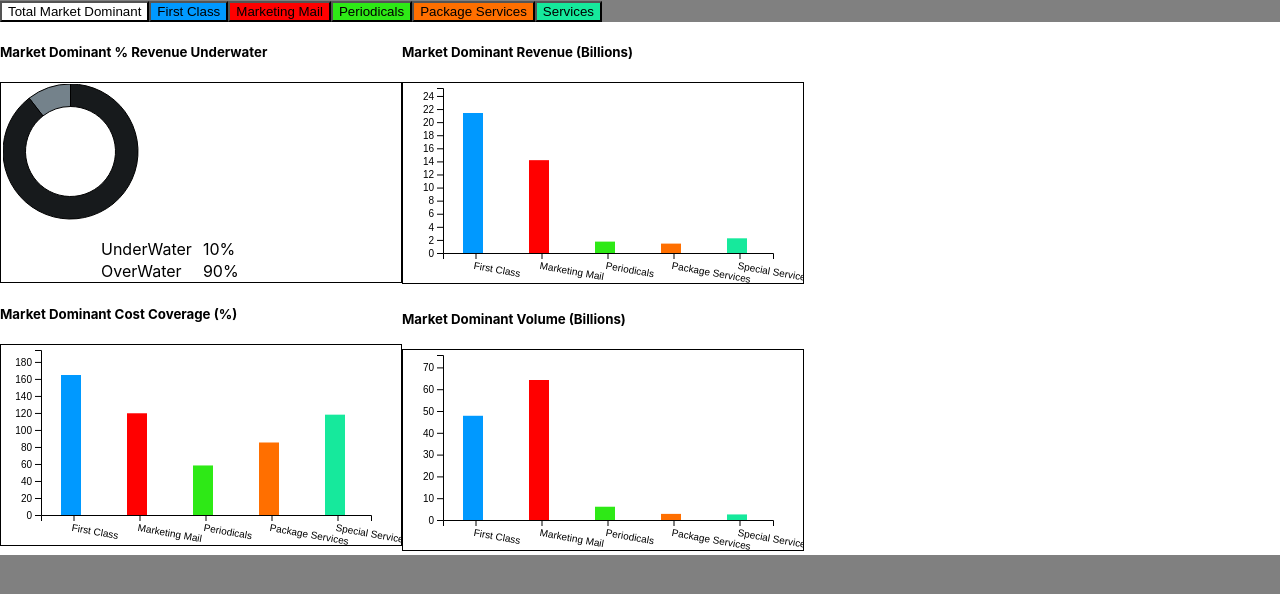
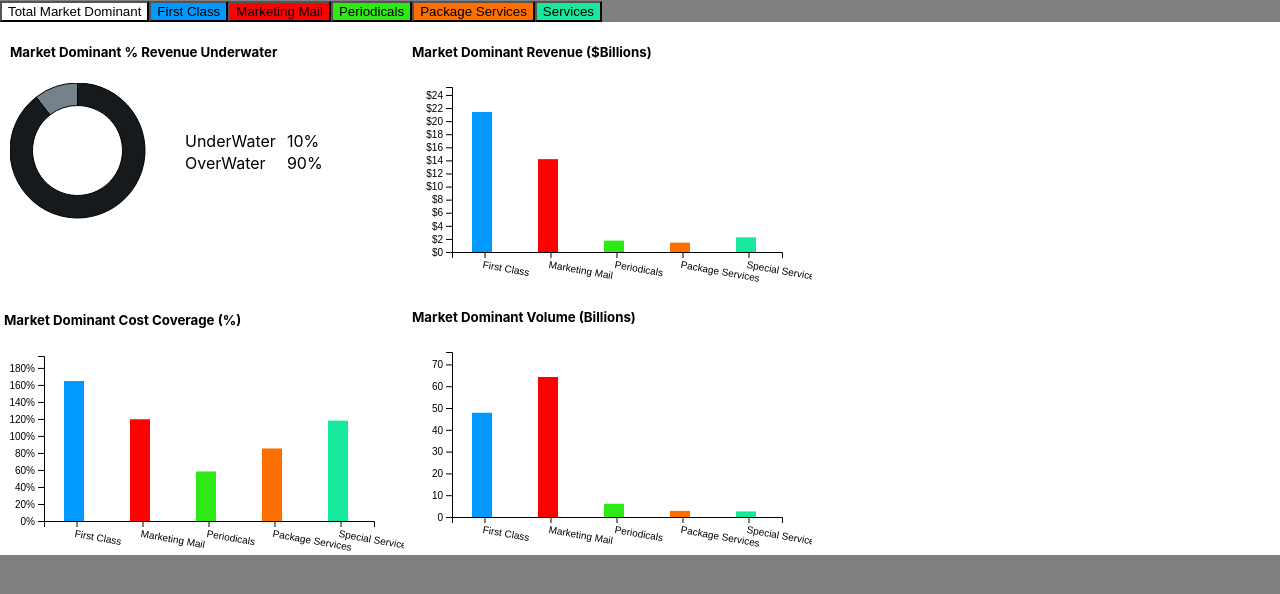
Before and after one commit to MattTheEconomist/Timer_in_react, a React (Create React App) app: page / in a window 1280 px wide. Shown: the top 594 px of the page. Built offline with nearby package versions, Linux system fonts and the light colour scheme.

Commit message:
this is the end my friend

```diff
--- a/src/App.js
+++ b/src/App.js
@@ -33,12 +33,12 @@ function App() {
   let titles = {
     //what graphs go with MD?
     // MarketDominant:{},
-    MarketingMail:{underPie: 'Marketing Mail % Revenue Underwater', ccBar: 'Marketing Mail Cost Coverage (%)', revBar: 'Marketing Mail Revenue (Billions)' , volBar: 'Marketing Mail Volume  (Billions)'},
-    FirstClass:{underPie: 'First Class % Revenue Underwater', ccBar: 'First Class Cost Coverage (%)', revBar: 'First Class Revenue (Billions)', volBar: 'First Class Volume (Billions)' },
-    Periodicals:{underPie: 'Periodicals % Revenue Underwater' , ccBar: 'Periodicals Cost Coverage (%)', revBar: 'Periodicals Revenue (Billions)' , volBar: 'Periodicals Volume (Billions)'},
-    PackageServices:{underPie: 'Package Services % Revenue Underwater', ccBar:'Package Services Cost Coverage (%)', revBar: 'Package Revenue (Billions)', volBar: 'Package Services Volume (Billions)'},
-    Services:{underPie: 'Services % Revenue Underwater', ccBar:'Services Cost Coverage (%)', revBar: 'Services Revenue (Billions)', volBar: 'Services Volume (Billions)'},
-    TotalMarketDominant:{underPie: 'Market Dominant % Revenue Underwater', ccBar:'Market Dominant Cost Coverage (%)', revBar: 'Market Dominant Revenue (Billions)', volBar: 'Market Dominant Volume (Billions)'},
+    MarketingMail:{underPie: 'Marketing Mail % Revenue Underwater', ccBar: 'Marketing Mail Cost Coverage (%)', revBar: 'Marketing Mail Revenue ($Billions)' , volBar: 'Marketing Mail Volume  (Billions)'},
+    FirstClass:{underPie: 'First Class % Revenue Underwater', ccBar: 'First Class Cost Coverage (%)', revBar: 'First Class Revenue ($Billions)', volBar: 'First Class Volume (Billions)' },
+    Periodicals:{underPie: 'Periodicals % Revenue Underwater' , ccBar: 'Periodicals Cost Coverage (%)', revBar: 'Periodicals Revenue ($Billions)' , volBar: 'Periodicals Volume (Billions)'},
+    PackageServices:{underPie: 'Package Services % Revenue Underwater', ccBar:'Package Services Cost Coverage (%)', revBar: 'Package Revenue ($Billions)', volBar: 'Package Services Volume (Billions)'},
+    Services:{underPie: 'Services % Revenue Underwater', ccBar:'Services Cost Coverage (%)', revBar: 'Services Revenue ($Billions)', volBar: 'Services Volume (Billions)'},
+    TotalMarketDominant:{underPie: 'Market Dominant % Revenue Underwater', ccBar:'Market Dominant Cost Coverage (%)', revBar: 'Market Dominant Revenue ($Billions)', volBar: 'Market Dominant Volume (Billions)'},
   }
 
 
@@ -192,6 +192,8 @@ function App() {
 
 
 
+
+
       return <>
     <div className="buttonArea">
     <input type="button" value="Total Market Dominant" onClick={handleClassSelect} id="TotalMDBtn" className="classBtn"/>
@@ -209,15 +211,15 @@ function App() {
     <div className="chartArea">
         <div className="leftArea">
             <Pie className="pieChart" size={135} values={pieData} percents={pieDataPct} title={titles[selectedClass].underPie}  pieDataColors = {pieDataColors}/>
-            <Bar   className ="barChart" width={400} height={200} labels={productData} values={ccData} title={titles[selectedClass].ccBar} currentClass={specialClass} baseColor={baseColor[selectedClass]}  barColorList={barColorList}/>
+            <Bar   className ="barChart" width={400} height={200} labels={productData} values={ccData} title={titles[selectedClass].ccBar} currentClass={specialClass} baseColor={baseColor[selectedClass]}  barColorList={barColorList} units={'percent'}/>
 
 
 
       </div>
         <div className="barArea">
 
-        <Bar   className ="barChart" width={400} height={200} labels={productData} values={revData} title={titles[selectedClass].revBar} currentClass={specialClass} baseColor={baseColor[selectedClass]} barColorList={barColorList}/>
-        <Bar   className ="barChart" width={400} height={200} labels={productData} values={volData} title={titles[selectedClass].volBar} currentClass={specialClass}baseColor={baseColor[selectedClass]}  barColorList={barColorList}/>
+        <Bar   className ="barChart" width={400} height={200} labels={productData} values={revData} title={titles[selectedClass].revBar} currentClass={specialClass} baseColor={baseColor[selectedClass]} barColorList={barColorList} units={'dollars'}/>
+        <Bar   className ="barChart" width={400} height={200} labels={productData} values={volData} title={titles[selectedClass].volBar} currentClass={specialClass}baseColor={baseColor[selectedClass]}  barColorList={barColorList} units={'pieces'}/>
 
 
       </div>
--- a/src/charts/bar.js
+++ b/src/charts/bar.js
@@ -4,7 +4,7 @@ import React, {useState, useEffect, useRef, useLayoutEffect} from 'react';
 
 
 export default function Bar({width, height, labels, values, title, currentClass, baseColor,
-    barColorList }){
+    barColorList, units }){
 
     const ref = useRef()
 
@@ -30,6 +30,7 @@ export default function Bar({width, height, labels, values, title, currentClass,
 
         d3.selectAll("g").remove()
         d3.selectAll("rect").remove()
+
 
 
     }, [labels, values])
@@ -78,7 +79,7 @@ export default function Bar({width, height, labels, values, title, currentClass,
         const svg = d3.select(ref.current)
             .attr("width", width)
             .attr("height", height)
-            .style("border", "1px solid black")
+            // .style("border", "1px solid black")
 
         height = height -margin.bottom
 
@@ -116,6 +117,25 @@ export default function Bar({width, height, labels, values, title, currentClass,
         .range([margin.bar,width-10])
 
 
+        function yAxisUnits(units){
+            if(units==="dollars"){
+                return( d=>{return '$' + (d)})
+            }
+            else if(units==="percent"){
+                return(d=>{return (d)+'%'})
+            }
+            else{
+                return (d=>{return (d)})
+            }
+        }
+
+        //     let percentFormat =
+        //     let piecesFormat = d=>{return (d)}
+        // }
+
+
+
+
 
 
 
@@ -126,6 +146,7 @@ export default function Bar({width, height, labels, values, title, currentClass,
 
         let yAxis = d3.axisLeft()
                     .scale(yAxisScale)
+                    .tickFormat(yAxisUnits(units))
 
         //xaxis
         svg.append("g")
@@ -165,6 +186,9 @@ export default function Bar({width, height, labels, values, title, currentClass,
 
 
 
+
+
+
     }
 
 
@@ -173,9 +197,16 @@ export default function Bar({width, height, labels, values, title, currentClass,
 
 
     return <>
-        <h5>{title}</h5>
-        <svg ref={ref}/>
-        {/* <svg /> */}
+
+        <div className="barContainer" style={{ marginLeft: "4px"}}>
+                <div id="tooltip" class="hidden">
+                            <p><strong>Important Label Heading</strong></p>
+                            <p><span id="value">100</span>%</p>
+                </div>
+            <h5>{title}</h5>
+            <svg ref={ref} style={{ marginRight: "4px"}}/>
+        </div>
+
 
 
     </>
--- a/src/charts/pie.js
+++ b/src/charts/pie.js
@@ -83,18 +83,19 @@ export default function Pie({size, values, title, percents, pieDataColors}){
     }
 
     return <>
-
+     <div id="pieContainer" style={{ marginBottom: "75px", marginLeft: "10px" }}>
     <h5>{title}</h5>
 
-    <div id="pieContainer">
-            <svg ref={ref} style={{marginTop:"1px", marginLeft: "2px"}}/>
-            <tbody id="pieTable"  >
+
+
+            <svg ref={ref} style={{marginTop:"1px", marginLeft: "0px"}}/>
+            <tbody id="pieTable" style={{position:"absolute", top:"130px"}} >
                 <tr>
-                    <td style={{paddingLeft: "100px"}}>UnderWater</td>
+                    <td style={{paddingLeft: "175px", marginBottom: "200px", }}>UnderWater</td>
                     <td className="pctCol" style={{paddingLeft: "10px"}}>{percents[0]}</td>
                 </tr>
                 <tr>
-                    <td style={{paddingLeft: "100px"}}>OverWater</td>
+                    <td style={{paddingLeft: "175px" , marginBottom: "200px"}}>OverWater</td>
                     <td className="pctCol" style={{paddingLeft: "10px"}}>{percents[1]}</td>
                 </tr>
             </tbody>
--- a/src/index.css
+++ b/src/index.css
@@ -42,18 +42,34 @@ code {
 
 .barChart{
   margin-top: 10px;
+
 }
 .pieChart{
   margin-top: 10px;
 }
 #pieContainer{
-  border: 1px solid black
+  /* border: 1px solid black */
 }
 
 #pieTable{
-  padding: 20px;
-  margin-top: 20px
+  /* padding: 20px;
+  margin-top: 20px */
 }
+#tooltip{
+  position: absolute;
+  height: 35x;
+  padding: 5px;
+  background-color: white;
+  box-shadow: 4px 4px 10px rgba(0, 0, 0, 0.4);
+  font-size: 0.75em;
+  border-radius: 10px;
+}
+
+#tooltip.hidden {
+  display: none;
+ }
+
+
 
 #TotalMDBtn{
 background-color: white;
```
Also changed, not shown: src/CRA.csv.
